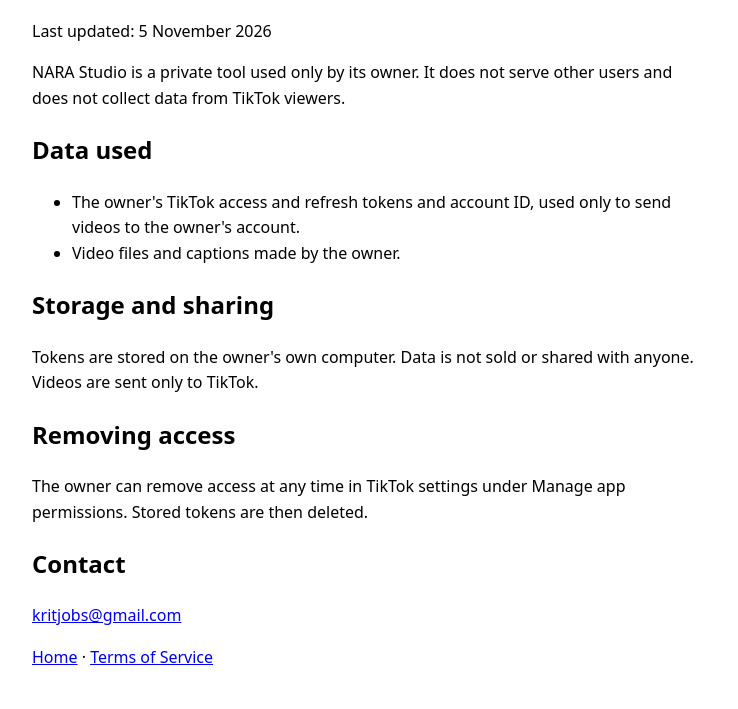
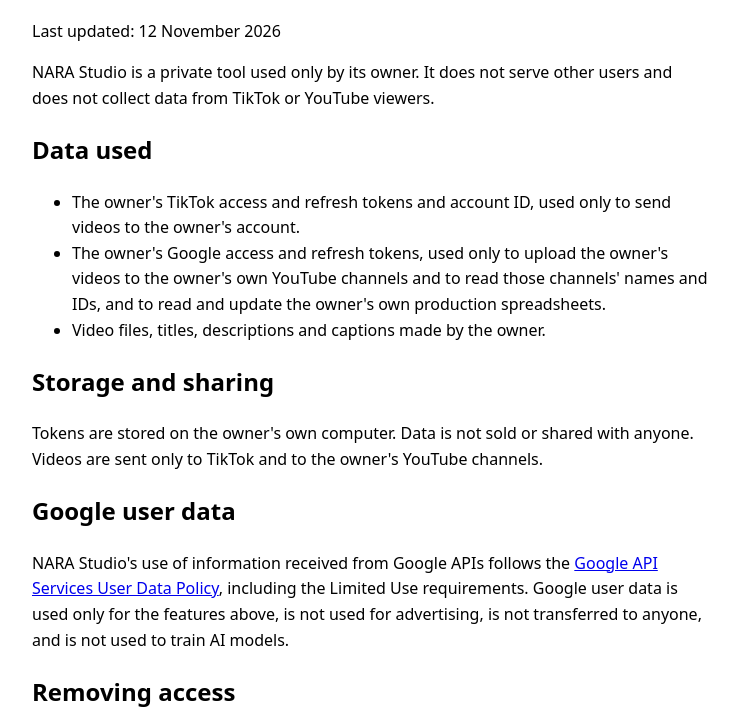
Before and after one commit to kritjobs/nextgen-policy, a plain HTML site: page privacy.html in a window 1280 px wide. Shown: the part 94-803 px from the top of the page, without its empty margins (268-1006 px from the left). Drawn offline with Linux system fonts and the light colour scheme.

Commit message:
Add YouTube and Google user data to privacy policy and home page

```diff
--- a/privacy.html
+++ b/privacy.html
@@ -8,17 +8,20 @@
 </head>
 <body>
 <h1>Privacy Policy</h1>
-<p>Last updated: 5 November 2026</p>
-<p>NARA Studio is a private tool used only by its owner. It does not serve other users and does not collect data from TikTok viewers.</p>
+<p>Last updated: 12 November 2026</p>
+<p>NARA Studio is a private tool used only by its owner. It does not serve other users and does not collect data from TikTok or YouTube viewers.</p>
 <h2>Data used</h2>
 <ul>
 <li>The owner's TikTok access and refresh tokens and account ID, used only to send videos to the owner's account.</li>
-<li>Video files and captions made by the owner.</li>
+<li>The owner's Google access and refresh tokens, used only to upload the owner's videos to the owner's own YouTube channels and to read those channels' names and IDs, and to read and update the owner's own production spreadsheets.</li>
+<li>Video files, titles, descriptions and captions made by the owner.</li>
 </ul>
 <h2>Storage and sharing</h2>
-<p>Tokens are stored on the owner's own computer. Data is not sold or shared with anyone. Videos are sent only to TikTok.</p>
+<p>Tokens are stored on the owner's own computer. Data is not sold or shared with anyone. Videos are sent only to TikTok and to the owner's YouTube channels.</p>
+<h2>Google user data</h2>
+<p>NARA Studio's use of information received from Google APIs follows the <a href="https://developers.google.com/terms/api-services-user-data-policy">Google API Services User Data Policy</a>, including the Limited Use requirements. Google user data is used only for the features above, is not used for advertising, is not transferred to anyone, and is not used to train AI models.</p>
 <h2>Removing access</h2>
-<p>The owner can remove access at any time in TikTok settings under Manage app permissions. Stored tokens are then deleted.</p>
+<p>The owner can remove access at any time: in TikTok settings under Manage app permissions, and for Google at <a href="https://myaccount.google.com/permissions">myaccount.google.com/permissions</a>. Stored tokens are then deleted.</p>
 <h2>Contact</h2>
 <p><a href="mailto:kritjobs@gmail.com">kritjobs@gmail.com</a></p>
 <p><a href="index.html">Home</a> · <a href="terms.html">Terms of Service</a></p>
```
Also changed, not shown: index.html (+1 -0 lines).
